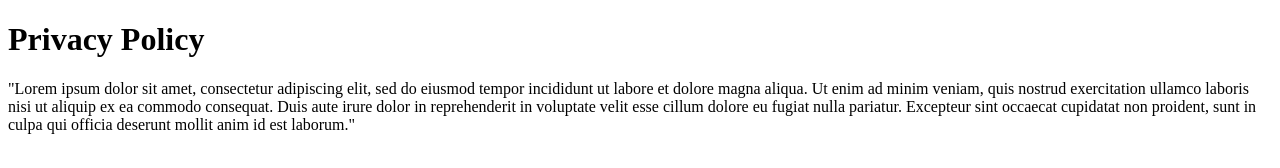
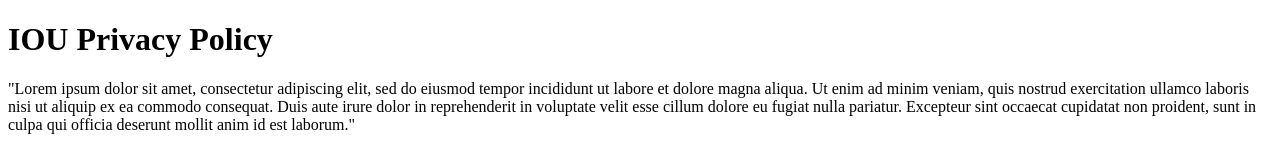
Before and after one commit to ssolkhan/ssolkhan.github.io, a plain HTML site: page index.html in a window 1280 px wide. Drawn offline with Linux system fonts and the light colour scheme.

Commit message:
Update index.html
corrected header

```diff
--- a/index.html
+++ b/index.html
@@ -6,7 +6,7 @@
 	<body>
 		<div class="container">
     		<div class="blurb">
-        		<h1>Privacy Policy</h1>
+        		<h1>IOU Privacy Policy</h1>
 				<p>"Lorem ipsum dolor sit amet, consectetur adipiscing elit, sed do eiusmod tempor incididunt ut labore et dolore magna aliqua. Ut enim ad minim veniam, quis nostrud exercitation ullamco laboris nisi ut aliquip ex ea commodo consequat. Duis aute irure dolor in reprehenderit in voluptate velit esse cillum dolore eu fugiat nulla pariatur. Excepteur sint occaecat cupidatat non proident, sunt in culpa qui officia deserunt mollit anim id est laborum."</p>
     		</div><!-- /.blurb -->
 		</div><!-- /.container -->
```
